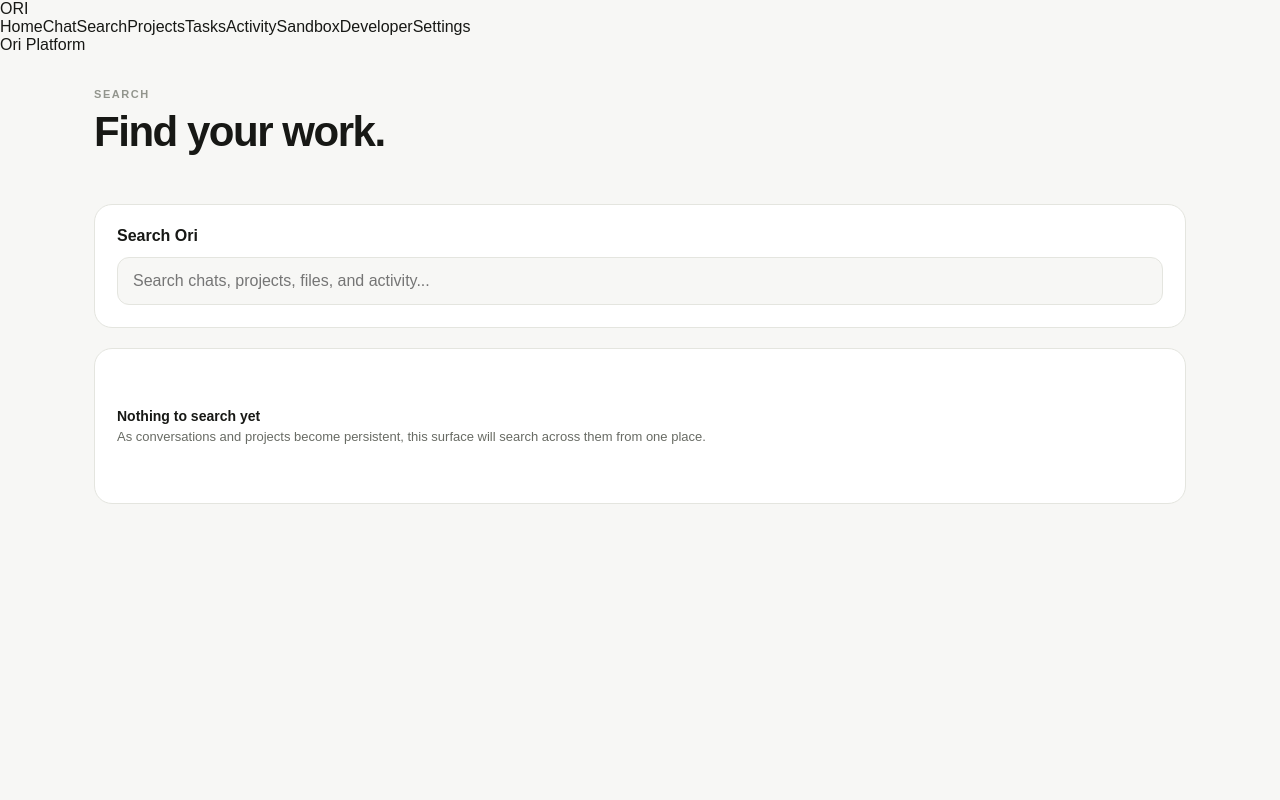
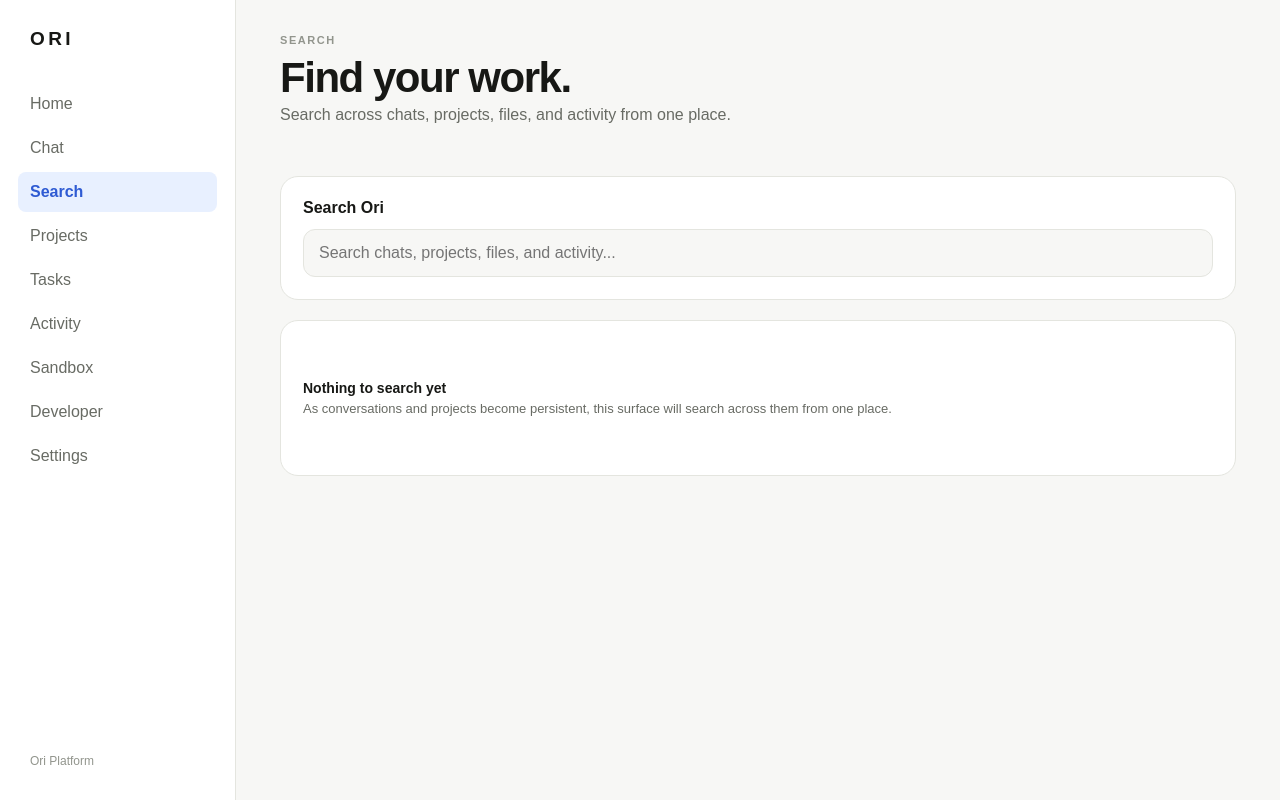
Before and after one commit to 30lnewcomb-byte/ori-platform, a Next.js app in the folder apps/web/: page /search in a window 1280 px wide. Built offline with nearby package versions, Linux system fonts and the light colour scheme.

Commit message:
fix: use shared shell on search

```diff
--- a/apps/web/app/search/page.tsx
+++ b/apps/web/app/search/page.tsx
@@ -1,16 +1,16 @@
-const nav = [['Home','/'],['Chat','/chat'],['Search','/search'],['Projects','/projects'],['Tasks','/tasks'],['Activity','/notifications'],['Sandbox','/sandbox'],['Developer','/developer'],['Settings','/settings']];
+import AppShell from '../../components/app-shell'
 
 export default function SearchPage() {
   return (
-    <main className="shell">
-      <aside className="sidebar" aria-label="Primary navigation"><div className="brand">ORI</div><nav>{nav.map(([label,href]) => <a className={label === 'Search' ? 'navItem active' : 'navItem'} href={href} key={label}>{label}</a>)}</nav><div className="sidebarFooter">Ori Platform</div></aside>
-      <section className="content">
-        <header className="topbar"><div><p className="eyebrow">SEARCH</p><h1>Find your work.</h1></div></header>
-        <div className="homeGrid">
-          <section className="sectionBlock"><label htmlFor="search"><strong>Search Ori</strong></label><input id="search" type="search" placeholder="Search chats, projects, files, and activity..." style={{width:'100%',marginTop:12,padding:'14px 15px',border:'1px solid var(--border-subtle)',borderRadius:12,background:'var(--surface-base)',color:'var(--text-primary)'}} /></section>
-          <section className="sectionBlock"><div className="emptyState"><strong>Nothing to search yet</strong><span>As conversations and projects become persistent, this surface will search across them from one place.</span></div></section>
-        </div>
-      </section>
-    </main>
-  );
+    <AppShell active="Search">
+      <header className="topbar"><div><p className="eyebrow">SEARCH</p><h1>Find your work.</h1><p className="appIntro">Search across chats, projects, files, and activity from one place.</p></div></header>
+      <div className="homeGrid">
+        <section className="sectionBlock">
+          <label htmlFor="search"><strong>Search Ori</strong></label>
+          <input id="search" type="search" placeholder="Search chats, projects, files, and activity..." style={{ width: '100%', marginTop: 12, padding: '14px 15px', border: '1px solid var(--border-subtle)', borderRadius: 12, background: 'var(--surface-base)', color: 'var(--text-primary)' }} />
+        </section>
+        <section className="sectionBlock"><div className="emptyState"><strong>Nothing to search yet</strong><span>As conversations and projects become persistent, this surface will search across them from one place.</span></div></section>
+      </div>
+    </AppShell>
+  )
 }
```
